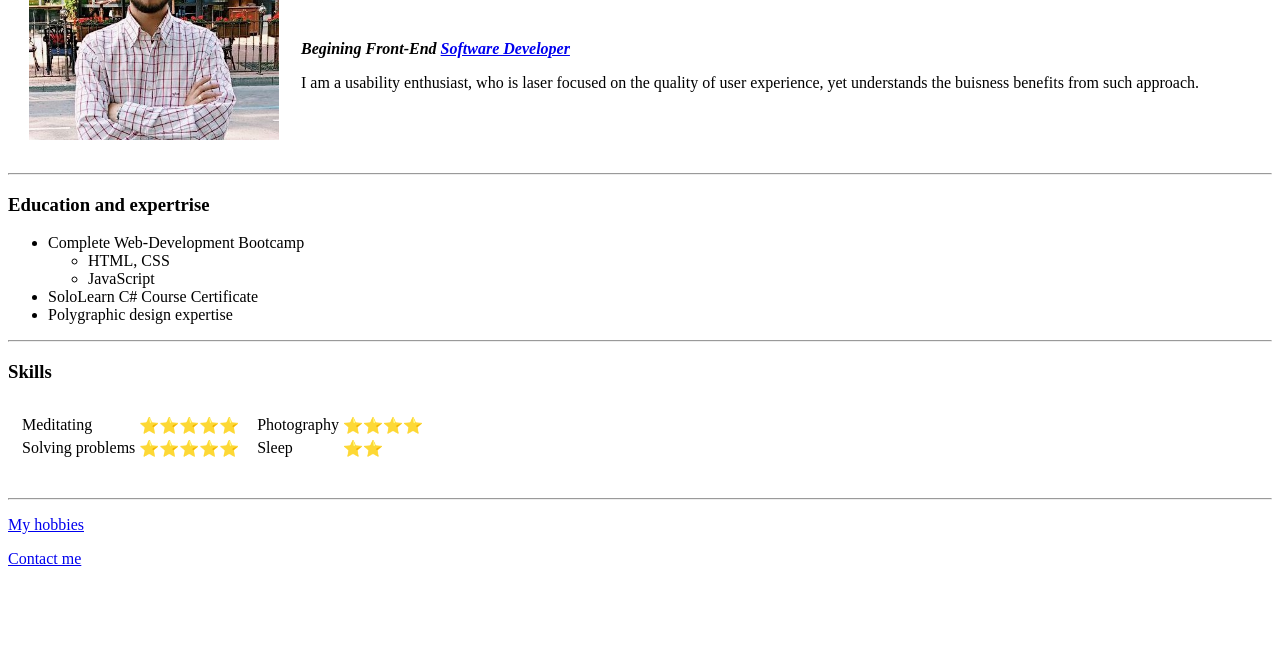
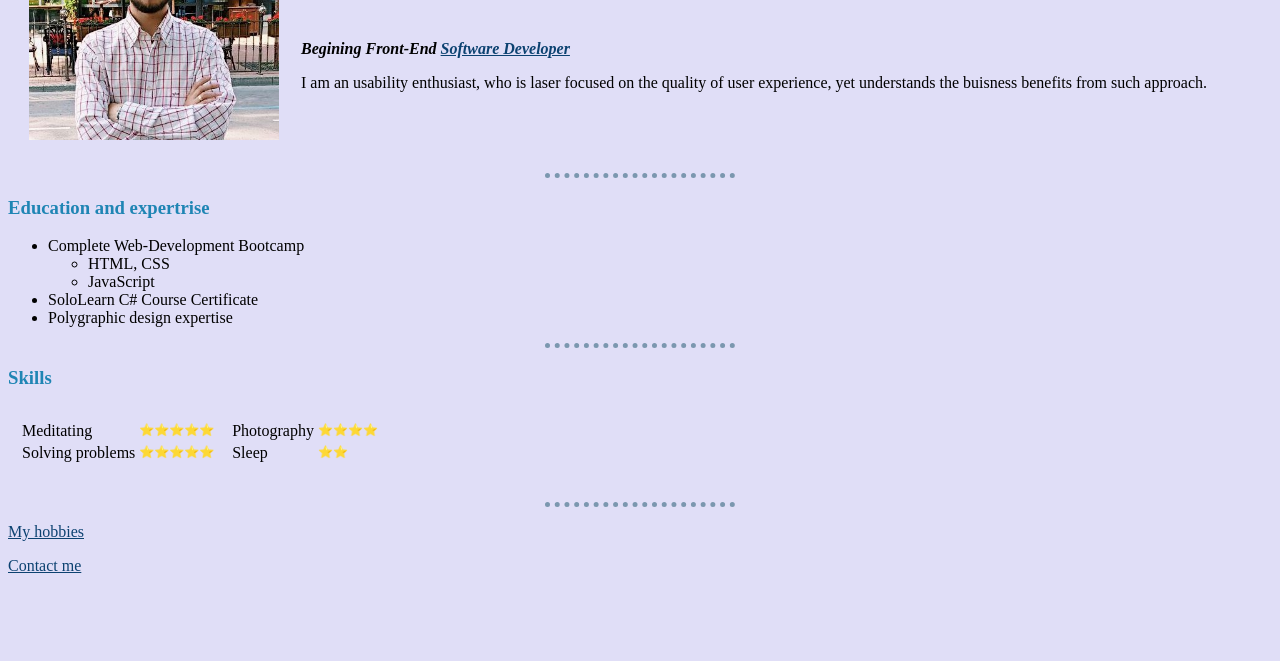
Before and after one commit to ForceAwakenz/eduCV, a plain HTML site: page index.html in a window 1280 px wide. Shown: the part 139-800 px from the top of the page. Drawn offline with Linux system fonts and the light colour scheme.

Commit message:
css added

```diff
--- /dev/null
+++ b/css/styles.css
@@ -0,0 +1,21 @@
+body {
+    background-color: #e0def7;
+}
+hr {
+    border-style: dotted none none;
+    width: 15%;
+    border-width: 5px;
+    border-color:#7b97af;
+}
+a {
+    color: #0c4271;
+}
+h1 {
+    color:#1f85b4;
+}
+h3 {
+    color:#1f85b4;
+}
+.decrease {
+    font-size: 12px;
+}
--- a/index.html
+++ b/index.html
@@ -3,6 +3,8 @@
 <head>
     <meta charset="UTF-8">
     <title>ˑˑˑˑ Kirils blog 🌏 ˑˑˑˑ</title>
+    <link rel="stylesheet" href="css/styles.css">
+
 </head>
 <body>
     <table cellspacing="20">
@@ -11,7 +13,7 @@
             <td><h1>Kiril Vedmidskiy</h1>
                 <br>
                 <p><em><strong>Begining Front-End <a href="https://github.com/ForceAwakenz">Software Developer</a></strong></em></p>
-                <p>I am a usability enthusiast, who is laser focused on the quality of user experience, yet understands the buisness benefits from such approach.</p></td>
+                <p>I am an usability enthusiast, who is laser focused on the quality of user experience, yet understands the buisness benefits from such approach.</p></td>
         </tr>
     </table>
 
@@ -39,11 +41,11 @@
             <table>
                 <tr>
                     <td>Meditating</td>
-                    <td>⭐⭐⭐⭐⭐</td>
+                    <td class="decrease">⭐⭐⭐⭐⭐</td>
                 </tr>
                 <tr>
                     <td>Solving problems</td>
-                    <td>⭐⭐⭐⭐⭐</td>
+                    <td class="decrease">⭐⭐⭐⭐⭐</td>
                 </tr>
             </table>
         </td>
@@ -51,11 +53,11 @@
             <table>
                 <tr>
                     <td>Photography</td>
-                    <td>⭐⭐⭐⭐</td>
+                    <td class="decrease">⭐⭐⭐⭐</td>
                 </tr>
                 <tr>
                     <td>Sleep</td>
-                    <td>⭐⭐</td>
+                    <td class="decrease">⭐⭐</td>
                 </tr>
             </table>
         </td>
@@ -64,8 +66,8 @@
 <br>
 
 <hr>
-<p><a href="2nd layer/hobbies.html">My hobbies</a></p>
-<p><a href="2nd layer/contact.html">Contact me</a></p>
+<p><a href="hobbies.html">My hobbies</a></p>
+<p><a href="contact.html">Contact me</a></p>
 
 
 </body>
```
Also changed, not shown: contact.html (added, +33 -0 lines), hobbies.html (added, +18 -0 lines).
